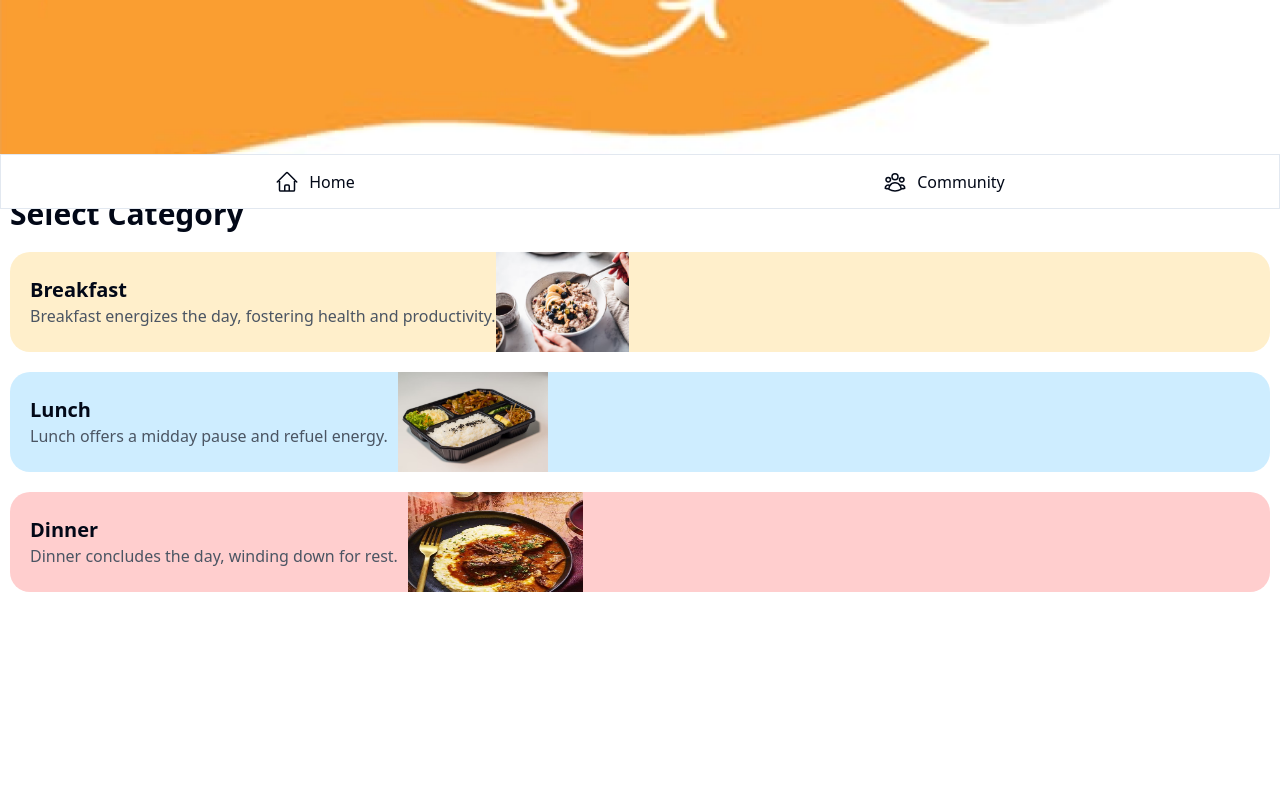
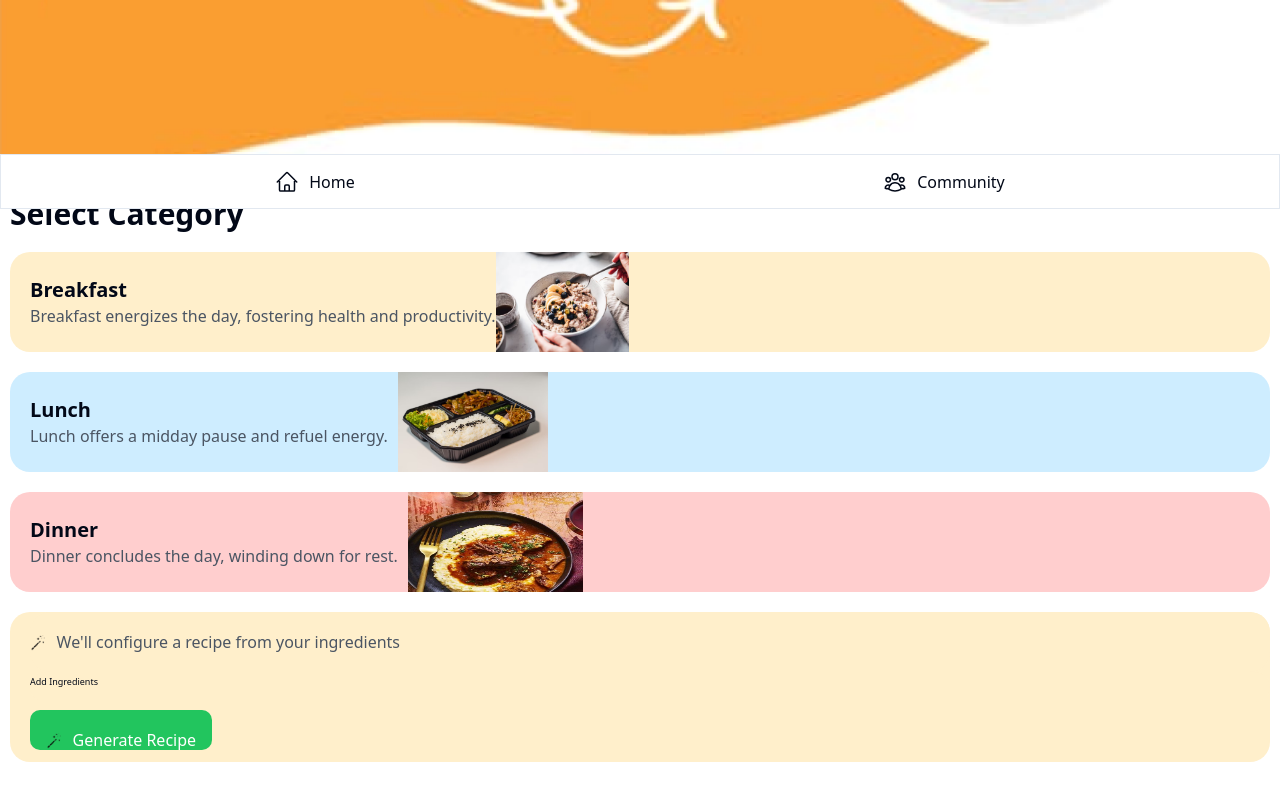
Before and after one commit to HarshDilipGhosalkar/NutriSafe, a Next.js app in the folder frontend/: page /recipes in a window 1280 px wide. Shown: the part 591-1391 px from the top of the page. Before the commit the page ends 1243 px from the top, so only its background shows below. Built offline with nearby package versions, Linux system fonts and the light colour scheme.

Commit message:
generate recipie push

```diff
--- a/frontend/src/pages/recipes/index.js
+++ b/frontend/src/pages/recipes/index.js
@@ -1,7 +1,36 @@
 import React from "react";
 import { useRouter } from "next/router";
+import { useState } from 'react';
+
+
+
 
 const Recipies = () => {
+  const [inputText, setInputText] = useState('');
+  const [isTextInput, setIsTextInput] = useState(false);
+  const [textInputs, setTextInputs] = useState([]);
+
+  const addTextInput = () => {
+    if (inputText.trim() !== '') {
+      setTextInputs([...textInputs, inputText]);
+      setInputText('');
+      setIsTextInput(false);
+    }
+  };
+
+  const toggleInputType = () => {
+    setIsTextInput(!isTextInput);
+    if (!isTextInput) {
+      setInputText('');
+    }
+  };
+
+  const handleKeyPress = (e) => {
+    if (e.key === 'Enter') {
+      addTextInput();
+    }
+  };
+
   const router = useRouter();
   return (
     <div>
@@ -50,7 +79,59 @@ const Recipies = () => {
             </div>
             <img className="h-[100%] w-[175px]" src="assets/dinner.png"></img>
           </div>
+
+          <div className="h-[150px] pl-[20px] items-center rounded-[20px] bg-[#ffefcb] overflow-hidden">
+      {/* Part 1: Image and Text */}
+      <div className="flex items-center rounded-[20px] bg-[#ffefcb] h-[60px] w-[100%]">
+        <img className="h-[30%] mr-[-20px]" src="assets/sparkler.png" alt="Sparkler" />
+        <div className="py-[10px] ml-[30px]">
+          <p className="text-gray-600">
+            We'll configure a recipe from your ingredients
+          </p>
         </div>
+      </div>
+
+      {/* Part 2: Add Ingredients */}
+      <div className="flex items-center rounded-[20px] bg-[#ffefcb] h-[30px] mb-2">
+        {textInputs.map((text, index) => (
+          <div key={index} style={{ marginBottom: '10px', display: 'flex' }}>
+            <div style={{ border: '1px solid #ccc', padding: '5px', marginRight: '10px', display: 'flex', alignItems: 'center', fontSize: '9px' }}>
+              {text}
+              <button onClick={() => removeTextInput(index)} style={{ fontSize: '9px' }}>✖</button>
+            </div>
+          </div>
+        ))}
+        <div style={{ marginBottom: '10px', display: 'flex', alignItems: 'center' }}>
+          {isTextInput ? (
+            <input
+              type="text"
+              value={inputText}
+              onChange={(e) => setInputText(e.target.value)}
+              style={{ marginRight: '10px', width: '80px', fontSize: '9px', background: "#ffefcb" }}
+              placeholder="Add Ingredients"
+              onKeyPress={handleKeyPress}
+            />
+          ) : (
+            <button onClick={toggleInputType} style={{ fontSize: '9px' }}>Add Ingredients</button>
+          )}
+        </div>
+      </div>
+
+      {/* Part 3: Generate Recipe Button */}
+      <div className="flex items-center">
+  <button className="h-[40px] px-4 rounded-[10px] bg-green-500 text-white" onClick={() => console.log("Generate Recipe Clicked")}>
+    <div className="flex items-center rounded-[20px] h-[60px] w-[100%]" style={{ alignItems: "center" }}>
+      <img className="h-[30%] mr-[-20px]" src="assets/sparkler.png" alt="Sparkler" />
+      <div className="py-[10px] ml-[30px] text-white">
+        <p className="text-white">
+          Generate Recipe
+        </p>
+      </div>
+    </div>
+  </button>
+</div>
+    </div>
+          </div>
       </div>
     </div>
   );
```
Also changed, not shown: frontend/package.json (+10 -10 lines), frontend/public/assets/sparkler.png (added).
